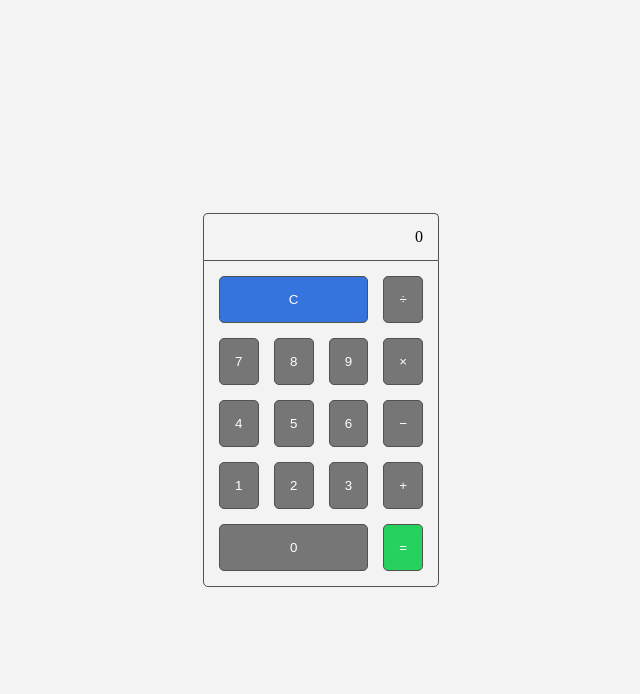
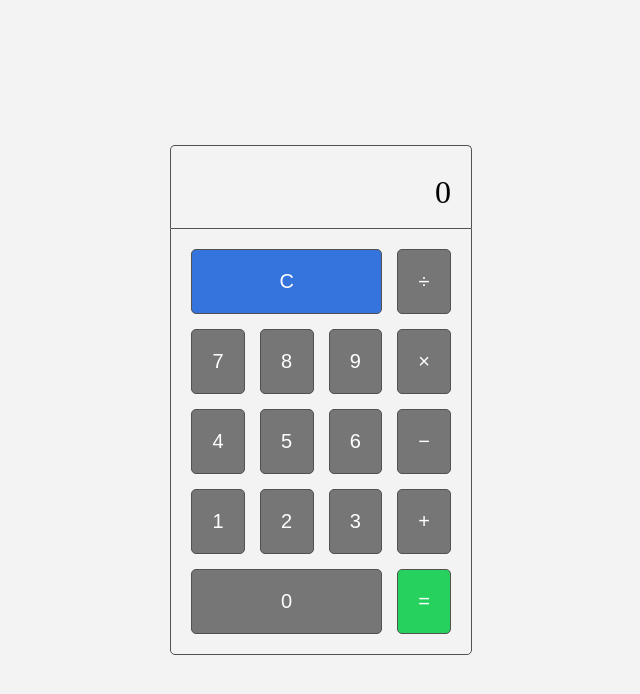
Before and after one commit to MrT3313/MostBestestCalculator_TakeHomeChallenge1, a React (Create React App) app in the folder client/: page / in a window 1280 px wide. Shown: the top 694 px of the page, without its empty margins (319-959 px from the left). Built offline with nearby package versions, Linux system fonts and the light colour scheme.

Commit message:
<Button /> & <ActionButton /> updating <Calculator /> history state w/ string of function to be evaluated

```diff
--- a/client/src/components/ActionButton.js
+++ b/client/src/components/ActionButton.js
@@ -5,41 +5,59 @@ import React from 'react'
 import '../styles/button.css'
 
 // __MAIN__
-function ActionButton({type}) {
+function ActionButton({type, click}) {
     switch (type) {
         case 'divide':
             return (
-                <button className='Button'>
+                <button
+                    className='Button'
+                    onClick={() => click('/')}
+                >
                     &divide;
                 </button>
             )
         case 'clear':
             return (
-                <button className='Button clear'>
+                <button
+                    className='Button clear'
+                    onClick={() => click()}
+                >
                     C
                 </button>
             )
         case 'multiply':
             return (
-                <button className='Button'>
+                <button
+                    className='Button'
+                    onClick={() => click('*')}
+                >
                     &#215;
                 </button>
             )
         case 'subtract':
             return (
-                <button className='Button'>
+                <button
+                    className='Button'
+                    onClick={() => click('-')}
+                >
                     &#8722;
                 </button>
             )
         case 'add':
             return (
-                <button className='Button'>
+                <button
+                    className='Button'
+                    onClick={() => click('+')}
+                >
                     &#43;
                 </button>
             )
         case 'equals':
             return (
-                <button className='Button equals'>
+                <button
+                    className='Button equals'
+                    onClick={() => click('=')}
+                >
                 	&#61;
                 </button>
             )
--- a/client/src/components/Button.js
+++ b/client/src/components/Button.js
@@ -4,17 +4,23 @@ import React from 'react'
 // STYLES
 
 // __MAIN__
-function Button({num}) {
+function Button({num, click}) {
     switch(num) {
         case 0:
             return (
-                <button className='Button zero'>
+                <button
+                    className='Button zero'
+                    onClick={() => click(num)}
+                >
                     {num}
                 </button>
             )
             default:
                 return (
-                    <button className='Button'>
+                    <button
+                        className='Button'
+                        onClick={() => click(num)}
+                    >
                         {num}
                     </button>
                 )
--- a/client/src/components/ButtonContainer.js
+++ b/client/src/components/ButtonContainer.js
@@ -9,29 +9,48 @@ import ActionButton from './ActionButton.js'
 import '../styles/ButtonContainer.css'
 
 // __MAIN__
-function ButtonContainer() {
+function ButtonContainer({history, setHistory}) {
+    // Methods
+    const click = (item) => {
+        console.log(`Button ${item} Button Clicked`)
+        setHistory(`${history}${item}`)
+    }
+    const clear = () => {
+        setHistory(``)
+    }
+    const calculate = (hist) => {
+        console.log(`We need to calculate ${hist}`)
+
+        // Calculate
+
+        // Clear History
+        setHistory(``)
+        // Show Result
+    }
+
+    // Return
     return (
         <div className='ButtonContainer'>
-            <ActionButton type='clear'/>
-            <ActionButton type='divide'/>
+            <ActionButton type='clear' click={clear}/>
+            <ActionButton type='divide' click={click}/>
 
-            <Button num={7}/>
-            <Button num={8}/>
-            <Button num={9}/>
-            <ActionButton type={'multiply'}/>
+            <Button num={7} click={click}/>
+            <Button num={8} click={click}/>
+            <Button num={9} click={click}/>
+            <ActionButton type={'multiply'} click={click}/>
 
-            <Button num={4}/>
-            <Button num={5}/>
-            <Button num={6}/>
-            <ActionButton type={'subtract'}/>
+            <Button num={4} click={click}/>
+            <Button num={5} click={click}/>
+            <Button num={6} click={click}/>
+            <ActionButton type={'subtract'} click={click}/>
 
-            <Button num={1}/>
-            <Button num={2}/>
-            <Button num={3}/>
-            <ActionButton type={'add'}/>
+            <Button num={1} click={click}/>
+            <Button num={2} click={click}/>
+            <Button num={3} click={click}/>
+            <ActionButton type={'add'} click={click}/>
 
-            <Button num={0}/>
-            <ActionButton type={'equals'}/>
+            <Button num={0} click={click}/>
+            <ActionButton type={'equals'} click={() => calculate(history)}/>
         </div>
     )
 }
--- a/client/src/components/Calculator.js
+++ b/client/src/components/Calculator.js
@@ -12,11 +12,18 @@ import '../styles/Calculator.css'
 function Calculator() {
     // State
     const [result, setResult] = useState()
+    const [history, setHistory] = useState('')
     // Return
     return (
         <div className="Calculator">
-            <ResultScreen result={result}/>
-            <ButtonContainer />
+            <ResultScreen
+                result={result}
+                history={history}
+            />
+            <ButtonContainer
+                history={history}
+                setHistory={setHistory}
+            />
         </div>
     )
 }
--- /dev/null
+++ b/client/src/components/History.js
@@ -0,0 +1,22 @@
+// IMPORTS
+import React from 'react'
+
+// COMPONENTS
+
+// STYLES
+import '../styles/history.css'
+
+// __MAIN__
+function History({history}) {
+    // State
+
+    // Return
+    return (
+        <div className='History'>
+            {history}
+        </div>
+    )
+}
+
+// EXPORT
+export default History
--- a/client/src/components/ResultScreen.js
+++ b/client/src/components/ResultScreen.js
@@ -1,11 +1,14 @@
 // IMPORTS
 import React, {useState, useEffect} from 'react'
+
+// COMPONENTS
+import History from './History.js'
 
 // STYLES
 import '../styles/ResultScreen.css'
 
 // __MAIN__
-function ResultScreen({result}) {
+function ResultScreen({result, history}) {
     // State
     const [value, setValue] = useState(0)
     // UseEffect
@@ -17,7 +20,10 @@ function ResultScreen({result}) {
     // RETURN
     return (
         <div className='ResultScreen'>
-            {value}
+            <History history={history}/>
+            <div>
+                {value}
+            </div>
         </div>
     )
 }
--- a/client/src/styles/ButtonContainer.css
+++ b/client/src/styles/ButtonContainer.css
@@ -6,6 +6,9 @@
     grid-template-columns: repeat(4, 1fr);
     grid-gap: 15px;
 
+    min-width: 30px;
+    min-height: 30px;
+
     border: 1px solid var(--text_and_line);
     border-bottom-right-radius: 5px;
     border-bottom-left-radius: 5px;
--- a/client/src/styles/ResultScreen.css
+++ b/client/src/styles/ResultScreen.css
@@ -2,7 +2,8 @@
 
 .ResultScreen {
     display: flex;
-    justify-content: flex-end;
+    flex-direction: column;
+    align-items: flex-end;
 
     border-top: 1px solid var(--text_and_line);
     border-right: 1px solid var(--text_and_line);
@@ -10,6 +11,8 @@
     border-top-right-radius: 5px;
     border-top-left-radius: 5px;
 
+    font-size: 2rem;
+
     padding: var(--padding);
     background-color: var(--background_LightGrey);
 }
--- a/client/src/styles/button.css
+++ b/client/src/styles/button.css
@@ -4,8 +4,11 @@
     display: grid;
 
     padding: var(--padding);
+    background-color: var(--defaultButton_Grey);
+
+    font-size: 1.25rem;
     color: #FFFFFF;
-    background-color: var(--defaultButton_Grey);
+
     border: 1px solid var(--text_and_line);
     border-radius: 5px;
     cursor: pointer;
--- /dev/null
+++ b/client/src/styles/history.css
@@ -0,0 +1,5 @@
+.History {
+    margin-bottom: 10px;
+    font-size: 1rem;
+    opacity: 0.5;
+}
--- a/client/src/styles/index.css
+++ b/client/src/styles/index.css
@@ -23,5 +23,5 @@ html {
   --equalButton_Green: #27D15E;
   --defaultButton_Grey: #767676;
   --text_and_line: #52514F;
-  --padding: 15px;
+  --padding: 20px;
 }
```
Also changed, not shown: 1 other file (tests, documents, lock files or other folders).
